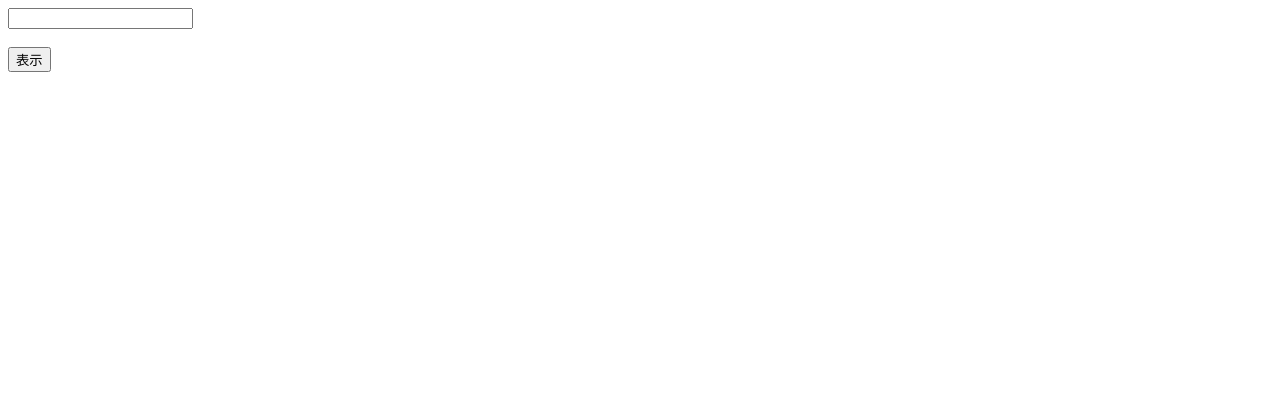
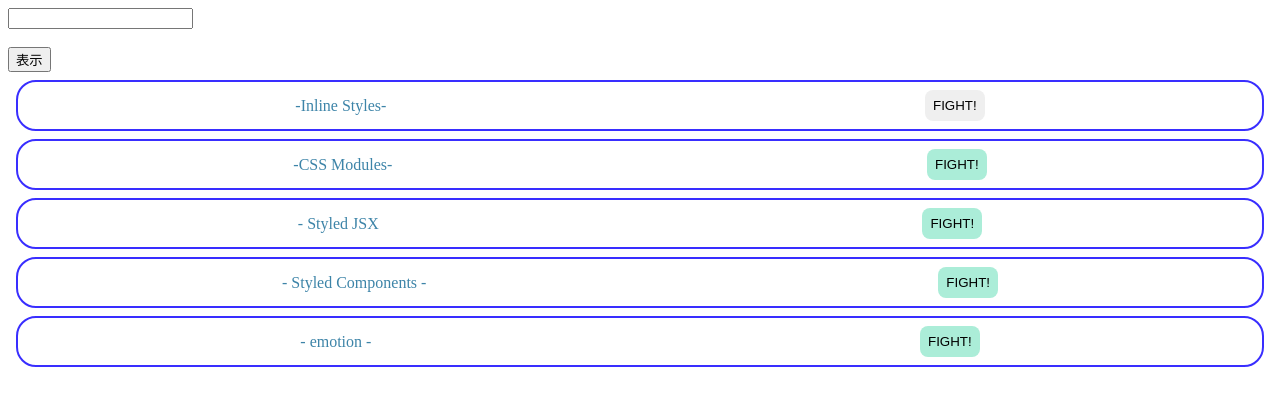
Before and after one commit to an-tech326/ReactTutorial2, a React (Create React App) app: page / in a window 1280 px wide. Shown: the top 406 px of the page. Built offline with nearby package versions, Linux system fonts and the light colour scheme.

Commit message:
CSS色々

```diff
--- a/src/App.jsx
+++ b/src/App.jsx
@@ -1,5 +1,10 @@
 import { useState ,useCallback} from "react";
 import { ChildArea } from "./ChildArea";
+import { InlineStyle } from "./components/InlineStyle";
+import { CssModules } from "./components/CssModules";
+import { StyledJsx } from "./components/StyledJsx";
+import { StyledComponents } from "./components/StyledComponents";
+import { Emotion } from "./components/Emotion";
 
 export const App = ()=>{
     const [count,setCount]=useState(0);
@@ -18,6 +23,11 @@
             <br />
             <button onClick={onClickOpen}>表示</button>
             <ChildArea open={open} onClickClose={onClickClose}/>
+            <InlineStyle />
+            <CssModules />
+            <StyledJsx />
+            <StyledComponents />
+            <Emotion />
         </div>
     </>
     );
--- /dev/null
+++ b/src/components/CssModules.jsx
@@ -0,0 +1,9 @@
+import classes from "./CssModules.module.scss"
+export const CssModules = () =>{
+    return (
+        <div className={classes.container}>
+            <p className={classes.title}>-CSS Modules-</p>
+            <button className={classes.button}>FIGHT!</button>
+        </div>
+    )
+}
--- /dev/null
+++ b/src/components/CssModules.module.scss
@@ -0,0 +1,24 @@
+.container{
+        border: solid 2px #392eff;
+        border-radius:20px;
+        padding:8px;
+        margin:8px;
+        display:flex;
+        justify-content:space-around;
+        align-items:center;
+    }
+.title{
+        margin:0;
+        color:#3d84a8;
+    }
+.button{
+        backGround-color:#abedd8;
+        border:none;
+        padding:8px;
+        border-radius:8px;
+        & :hover{
+            background-color: #46cdcf;
+            color:#fff;
+            cursor:pointer;
+        }
+    }
--- /dev/null
+++ b/src/components/Emotion.jsx
@@ -0,0 +1,42 @@
+/** @jsxRuntime classic */
+/** @jsx jsx */
+import React from "react";
+import { jsx, css } from "@emotion/react";
+import styled from "@emotion/styled"
+export const Emotion = () =>{
+    const containerStyle = css`
+                border: solid 2px #392eff;
+        border-radius:20px;
+        padding:8px;
+        margin:8px;
+        display:flex;
+        justify-content:space-around;
+        align-items:center;
+    `;
+    const tytleStyle = css({
+        margin:0,
+        color:"#3d84a8"
+    });
+
+    return(
+        <>
+        <div css={containerStyle}>
+            <p css={tytleStyle}>- emotion -</p>
+            <SButton>FIGHT!</SButton>
+        </div>
+        </>
+    );
+
+
+};
+const SButton = styled.button`
+        backGround-color:#abedd8;
+        border:none;
+        padding:8px;
+        border-radius:8px;
+        & :hover{
+            background-color: #46cdcf;
+            color:#fff;
+            cursor:pointer;
+        }
+`
--- /dev/null
+++ b/src/components/InlineStyle.jsx
@@ -0,0 +1,27 @@
+export const InlineStyle = () =>{
+    const containerStyle={
+        border:"solid 2px #392eff",
+        borderRadius:"20px",
+        padding:"8px",
+        margin:"8px",
+        display:"flex",
+        justifyContent:"space-around",
+        alignItems:"center",
+    };
+    const titleStyle={
+        margin:0,
+        color:"#3d84a8",
+    };
+    const buttonStyle={
+        backGroundColor:"#abedd8",
+        border:"none",
+        padding:"8px",
+        borderRadius:"8px",
+    };
+    return(
+        <div div style={containerStyle}>
+            <p style={titleStyle}>-Inline Styles-</p>
+            <button style={buttonStyle}>FIGHT!</button>
+        </div>
+    )
+}
--- /dev/null
+++ b/src/components/StyledComponents.jsx
@@ -0,0 +1,34 @@
+import styled from "styled-components"
+export const StyledComponents = ()=>{
+    return(
+        <Container>
+            <Title>- Styled Components -</Title>
+            <Button>FIGHT!</Button>
+        </Container>
+    );
+}
+
+const Container = styled.div`
+        border: solid 2px #392eff;
+        border-radius:20px;
+        padding:8px;
+        margin:8px;
+        display:flex;
+        justify-content:space-around;
+        align-items:center;
+`
+const Title = styled.p`
+        margin:0;
+        color:#3d84a8;
+`
+const Button = styled.button`
+            backGround-color:#abedd8;
+        border:none;
+        padding:8px;
+        border-radius:8px;
+        & :hover{
+            background-color: #46cdcf;
+            color:#fff;
+            cursor:pointer;
+        }
+`
--- /dev/null
+++ b/src/components/StyledJsx.jsx
@@ -0,0 +1,36 @@
+export const StyledJsx = () =>{
+    return(
+        <>
+            <div className="container">
+                <p className="title">- Styled JSX</p>
+                <button className="button">FIGHT!</button>
+            </div>
+            <style jsx ="true">{`
+            .container{
+                border: solid 2px #392eff;
+                border-radius:20px;
+                padding:8px;
+                margin:8px;
+                display:flex;
+                justify-content:space-around;
+                align-items:center;
+                }
+            .title{
+                    margin:0;
+                    color:#3d84a8;
+                }
+            .button{
+                    backGround-color:#abedd8;
+                    border:none;
+                    padding:8px;
+                    border-radius:8px;
+                    & :hover{
+                        background-color: #46cdcf;
+                        color:#fff;
+                        cursor:pointer;
+                    }
+                }
+            `}</style>
+        </>
+    );
+};
```
Also changed, not shown: package.json (+13 -3 lines), 1 other file (tests, documents, lock files or other folders).
